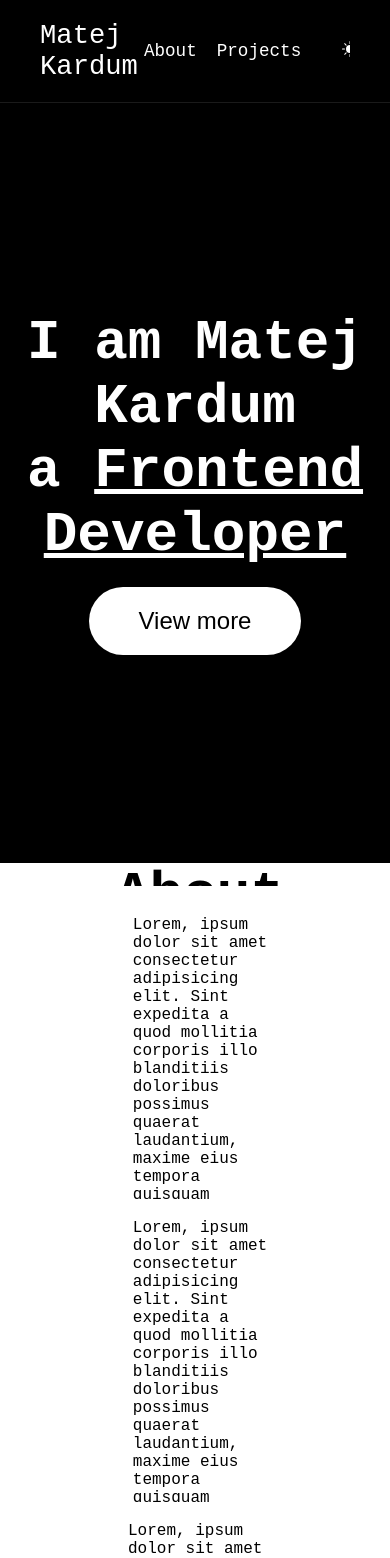
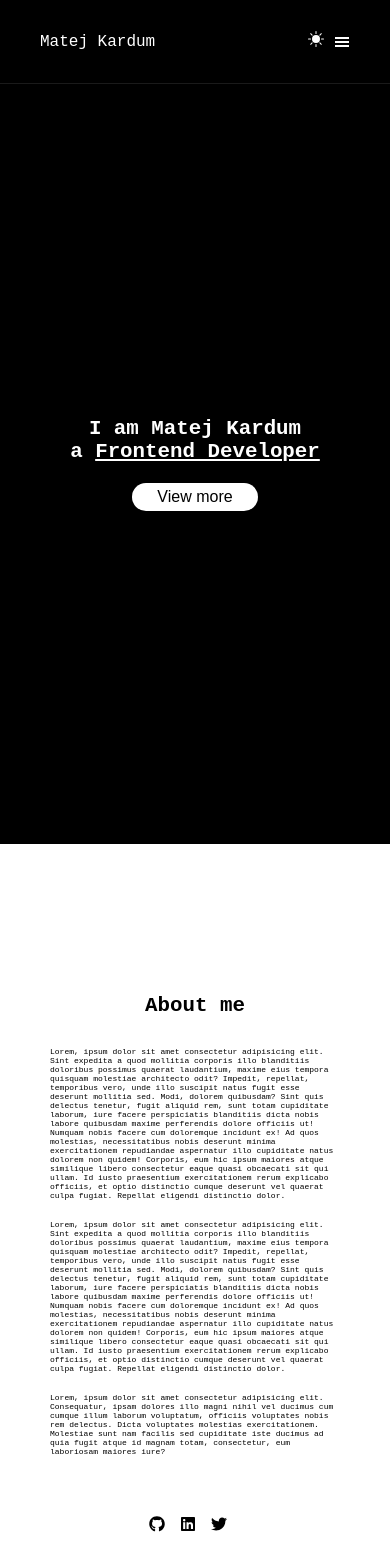
Before and after one commit to MatkoKardum/launch-a-web, a React (Vite) app: page / in a window 390 px wide. Shown: the top 1558 px of the page. Built offline with nearby package versions, Linux system fonts and the light colour scheme.

Commit message:
Added responsivness to the website

```diff
--- a/package.json
+++ b/package.json
@@ -12,7 +12,8 @@
     "@react-spring/web": "^9.7.1",
     "react": "^18.2.0",
     "react-dom": "^18.2.0",
-    "react-icons": "^4.8.0"
+    "react-icons": "^4.8.0",
+    "react-responsive": "^9.0.2"
   },
   "devDependencies": {
     "@types/react": "^18.0.28",
--- a/src/App.jsx
+++ b/src/App.jsx
@@ -1,5 +1,6 @@
 import { useState } from "react";
 import { useSpring } from '@react-spring/web'
+import { useMediaQuery } from 'react-responsive'
 import Navbar from "./components/Navbar";
 import Hero from "./components/Hero";
 import Projects from "./components/Projects";
@@ -60,14 +61,38 @@ const animateFromRight = {
     ...fromRight,
 }
 
+const isDesktop = useMediaQuery({ query: '(min-width: 480px)' })
+const isMobile = useMediaQuery({ query: '(max-width: 480px)' })
+
   return (
     <div className="page">
-      <Navbar toggleMode={toggleMode} darkMode={darkMode} animateFromLeft={animateFromLeft} animateFromRight={animateFromRight} />
-      <Hero darkMode={darkMode} animateFromBottom={animateFromBottom} animateFromTop={animateFromTop} />
-      <About darkMode={darkMode} animateFromTop={animateFromTop} animateFromLeft={animateFromLeft} animateFromRight={animateFromRight} animateFromBottom={animateFromBottom} />
-      <Projects darkMode={darkMode} animateFromBottom={animateFromBottom} />
-      <Skills darkMode={darkMode} animateFromTop={animateFromTop} />
-      <Contact darkMode={darkMode} animateFromTop={animateFromTop} animateFromBottom={animateFromBottom} />
+      <Navbar
+        toggleMode={toggleMode}
+        darkMode={darkMode}
+        animateFromLeft={animateFromLeft}
+        animateFromRight={animateFromRight}
+        isDesktop={isDesktop}
+        isMobile={isMobile} />
+      <Hero
+        darkMode={darkMode}
+        animateFromBottom={animateFromBottom}
+        animateFromTop={animateFromTop} />
+      <About
+        darkMode={darkMode}
+        animateFromTop={animateFromTop}
+        animateFromLeft={animateFromLeft}
+        animateFromRight={animateFromRight}
+        animateFromBottom={animateFromBottom} />
+      <Projects
+        darkMode={darkMode}
+        animateFromBottom={animateFromBottom} />
+      <Skills
+        darkMode={darkMode}
+        animateFromTop={animateFromTop} />
+      <Contact
+        darkMode={darkMode}
+        animateFromTop={animateFromTop}
+        animateFromBottom={animateFromBottom} />
       <Footer darkMode={darkMode} />
     </div>
   )
--- a/src/components/Navbar.jsx
+++ b/src/components/Navbar.jsx
@@ -1,23 +1,23 @@
 import { animated } from '@react-spring/web'
 import { BsFillMoonStarsFill } from 'react-icons/bs'
+import { GiHamburgerMenu } from 'react-icons/gi'
 import { BsFillSunFill } from 'react-icons/bs'
 
 export default function Navbar(props) {
-
-
     return (
         <nav style={props.animateFromLeft} className={props.darkMode ? "nav nav--dark" : "nav"}>
             <animated.span style={props.animateFromLeft} className="nav--logo">Matej Kardum</animated.span>
-            <animated.ul style={props.animateFromLeft} className={props.darkMode ? "nav--links nav--links--dark" : "nav--links"}>
+            {props.isDesktop && <animated.ul style={props.animateFromLeft} className={props.darkMode ? "nav--links nav--links--dark" : "nav--links"}>
                 <li className="nav--link"><a href="#about">About</a></li>
                 <li className="nav--link"><a href="#projects">Projects</a></li>
                 <li className="nav--link"><a href="#skills">Skills</a></li>
                 <li className="nav--link"><a href="#contact">Contact</a></li>
-            </animated.ul>
+            </animated.ul>}
             {props.darkMode ?
             <animated.div className="mode--switch" style={props.animateFromRight}><BsFillSunFill style={props.animateFromRight} onClick={props.toggleMode} /></animated.div>
             : <animated.div className="mode--switch" style={props.animateFromRight}><BsFillMoonStarsFill style={props.animateFromRight} onClick={props.toggleMode} /></animated.div>
             }
+            {props.isMobile && <GiHamburgerMenu />}
         </nav>
     )
 }
--- a/src/index.css
+++ b/src/index.css
@@ -14,6 +14,8 @@ body {
 
 .nav {
   display: flex;
+  width: 100%;
+  height: 10vh;
   align-items: center;
   padding: 20px 40px;
   box-shadow: 0px 5px 5px 0px rgba(0,0,0,0.1);
@@ -57,6 +59,7 @@ body {
 
 .mode--switch {
   margin-left: 20px;
+  margin-right: 10px;
 }
 
 .mode--switch:hover {
@@ -67,6 +70,7 @@ body {
 
 .hero {
   height: 90vh;
+  width: 100%;
   display: flex;
   justify-content: center;
   align-items: center;
@@ -110,6 +114,7 @@ body {
   justify-content: center;
   align-items: center;
   height: 100vh;
+  width: 100%;
   padding: 50px 200px;
   gap: 10px;
   background-color: white;
@@ -182,6 +187,7 @@ body {
   align-items: center;
   padding: 0 200px;
   height: 100vh;
+  width: 100%;
   background-color: black;
   color: white;
 }
@@ -218,6 +224,7 @@ body {
   justify-content: center;
   align-items: center;
   height: 100vh;
+  width: 100%;
   background-color: black;
   color: white;
 }
@@ -259,6 +266,7 @@ body {
   align-items: center;
   flex-direction: column;
   height: 95vh;
+  width: 100%;
   background-color: white;
   color: black;
 }
@@ -335,6 +343,7 @@ body {
   align-items: center;
   justify-content: center;
   height: 5vh;
+  width: 100%;
   background-color: black;
   color: white;
 }
@@ -347,3 +356,79 @@ body {
 .footer--text {
   font-size: 1.3rem;
 }
+
+/* RESPONSIVE */
+
+@media only screen and (max-width: 480px) {
+  /* hide element on small screens */
+  .nav--logo {
+    font-size: 1rem;
+  }
+
+  .hero--heading {
+    font-size: 1.3rem;
+  }
+
+  .hero--btn {
+    padding: 5px 25px;
+    font-size: 1rem;
+  }
+
+  .about--title {
+    font-size: 1.3rem;
+  }
+
+  .about {
+    padding: 0 50px;
+  }
+
+  .about--text {
+    font-size: 0.5rem;
+  }
+
+  .about--icon {
+    font-size: 1rem;
+  }
+
+  .projects {
+    padding: 20px;
+    row-gap: 20px;
+    height: 100%;
+    grid-template-columns: 1fr;
+  }
+
+  .skills--wrapper {
+    grid-template-columns: 1fr;
+    font-size: 0.8rem;
+  }
+
+  .skill {
+    width: 100%;
+    text-align: center;
+    padding: 5px;
+  }
+
+  .skills--title {
+    font-size: 1.3rem;
+  }
+
+  .contact--title {
+    font-size: 1.3rem;
+  }
+
+  .contact--name, .contact--email, .contact--message, .contact--btn {
+    width: 60%;
+  }
+
+  .contact--name::placeholder, .contact--email::placeholder, .contact--message::placeholder {
+    font-size: 0.6rem;
+  }
+
+  .contact--btn {
+    font-size: 1rem;
+  }
+
+  .footer--text {
+    font-size: 0.8rem;
+  }
+  }
```
Also changed, not shown: 1 other file (tests, documents, lock files or other folders).
